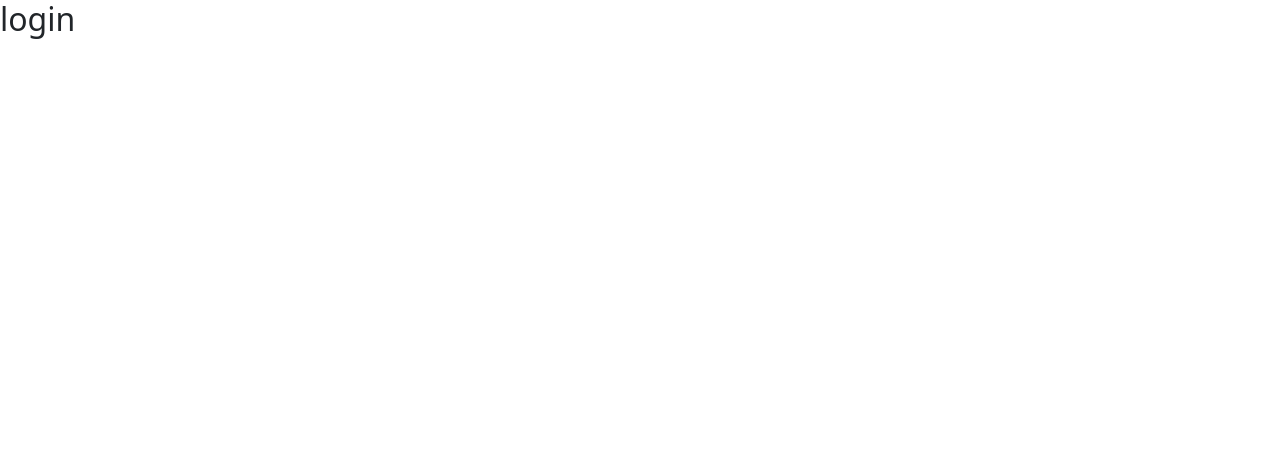
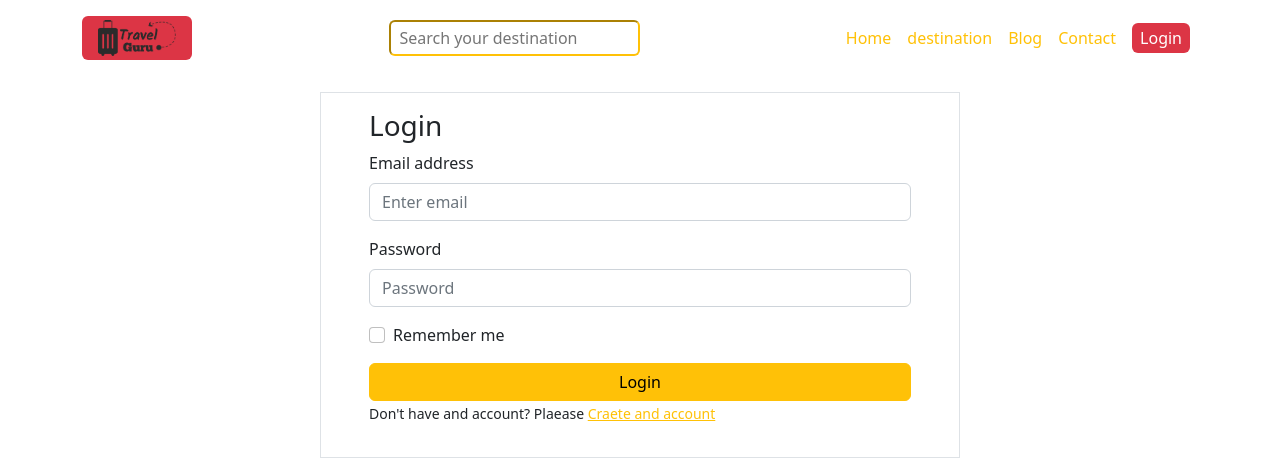
Before and after one commit to Mahadi90/travel-guru-client-side, a React (Vite) app: page /login in a window 1280 px wide. Shown: the top 460 px of the page. Built offline with nearby package versions, Linux system fonts and the light colour scheme.

Commit message:
login page added

```diff
--- a/src/components/Header.jsx
+++ b/src/components/Header.jsx
@@ -9,13 +9,13 @@ const Header = () => {
           <Container className='d-flex justify-content-between align-items-center py-3 bg-dak'>
             <img className='bg-danger px-3 py-1 rounded' style={{width : '110px'}} src={logo} alt="" />
             <form action="">
-                <input type="text" className='rounded px-2 py-1 border-white bg-transparent' placeholder='Search your destination' />
+                <input type="text" className='rounded px-2 py-1 border-warning bg-transparent' placeholder='Search your destination' />
             </form>
             <div>
-                <Link to='/' className='mx-2 text-decoration-none text-white'>Home</Link>
-                <Link className='mx-2 text-decoration-none text-white'>destination</Link>
-                <Link className='mx-2 text-decoration-none text-white'>Blog</Link>
-                <Link className='mx-2 text-decoration-none text-white'>Contact</Link>
+                <Link to='/' className='mx-2 text-decoration-none text-warning'>Home</Link>
+                <Link className='mx-2 text-decoration-none text-warning'>destination</Link>
+                <Link className='mx-2 text-decoration-none text-warning'>Blog</Link>
+                <Link className='mx-2 text-decoration-none text-warning'>Contact</Link>
                 <Link className='mx-2 text-decoration-none text-white bg-danger px-2 py-1 rounded' to='/login'>Login</Link>
             </div>
           </Container>
--- a/src/components/Login.jsx
+++ b/src/components/Login.jsx
@@ -1,11 +1,33 @@
-import React from 'react';
+import React from "react";
+import { Button, Form } from "react-bootstrap";
+import Header from "./Header";
+import { Link } from "react-router-dom";
 
 const Login = () => {
-    return (
-        <div>
-            <h2>login</h2>
-        </div>
-    );
+  return (
+    <div>
+        <Header></Header>
+      <Form className="w-50 mx-auto mt-3 border py-3 px-5">
+        <h3>Login</h3>
+        <Form.Group className="mb-3" controlId="formBasicEmail">
+          <Form.Label>Email address</Form.Label>
+          <Form.Control type="email" placeholder="Enter email" />
+        </Form.Group>
+
+        <Form.Group className="mb-3" controlId="formBasicPassword">
+          <Form.Label>Password</Form.Label>
+          <Form.Control type="password" placeholder="Password" />
+        </Form.Group>
+        <Form.Group className="mb-3" controlId="formBasicCheckbox">
+          <Form.Check type="checkbox" label="Remember me" />
+        </Form.Group>
+        <Button className="w-100" variant="warning" type="submit">
+          Login
+        </Button>
+        <p><small>Don't have and account? Plaease <Link className="text-warning" to='/register'>Craete and account</Link></small></p>
+      </Form>
+    </div>
+  );
 };
 
 export default Login;
```
